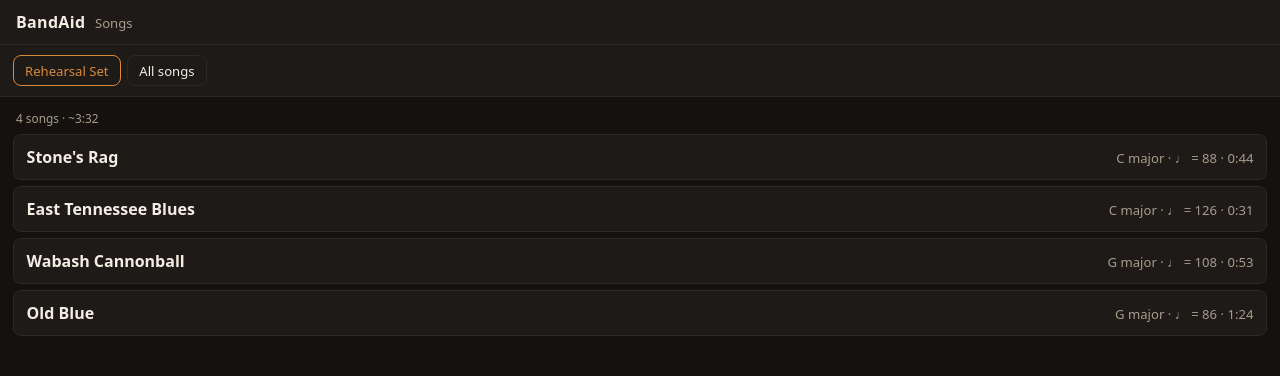
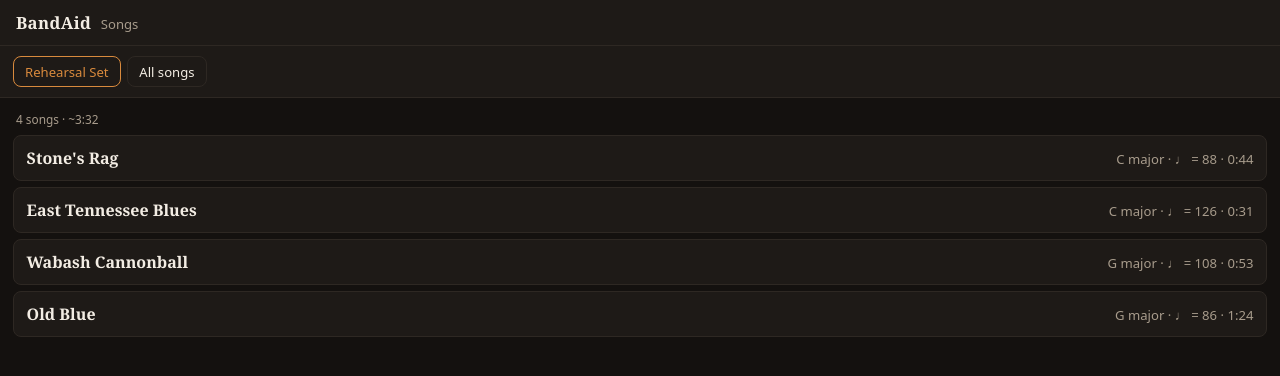
Before and after one commit to darktoad/BandAid, a Svelte app: page / in a window 1280 px wide. Shown: the top 376 px of the page. Built offline with nearby package versions, Linux system fonts and the light colour scheme.

Commit message:
style(design): FINDING-008 — serif identity type on wordmark and song titles
Co-Authored-By: Claude Fable 5 <noreply@anthropic.com>

```diff
--- a/src/app.css
+++ b/src/app.css
@@ -5,6 +5,9 @@
   --muted: #a89c8c;
   --accent: #d98a3d;
   --line: #2e2823;
+  /* Identity type: the same serif the engraved sheet and masthead use (Georgia via
+     alphaTab chord font + .masthead). Titles carry it; controls stay system-ui. */
+  --font-display: Georgia, 'Times New Roman', serif;
   font-family: system-ui, -apple-system, "Segoe UI", Roboto, sans-serif;
   color-scheme: dark;
 }
--- a/src/views/BrowseView.svelte
+++ b/src/views/BrowseView.svelte
@@ -116,7 +116,7 @@
     border-bottom: 1px solid var(--line);
     background: var(--panel);
   }
-  .brand { margin: 0; font-size: 1rem; font-weight: 700; letter-spacing: 0.02em; }
+  .brand { margin: 0; font-family: var(--font-display); font-size: 1.05rem; font-weight: 700; letter-spacing: 0.02em; }
   .ptitle { color: var(--muted); font-size: 0.82rem; flex: 1 1 auto; }
   .iconbtn { flex: 0 0 auto; width: 2rem; height: 2rem; display: inline-flex; align-items: center; justify-content: center; padding: 0; }
 
@@ -163,7 +163,7 @@
   .srow:hover { border-color: var(--accent); }
   /* The currently-open song. */
   .srow.active { border-color: var(--accent); background: rgba(217, 138, 61, 0.1); }
-  .stitle { font-weight: 600; }
+  .stitle { font-family: var(--font-display); font-weight: 600; }
   .now { color: var(--accent); font-size: 0.7rem; font-weight: 600; margin-left: 0.4rem; white-space: nowrap; }
   .smeta { color: var(--muted); font-size: 0.82rem; font-variant-numeric: tabular-nums; white-space: nowrap; }
   /* Live playback progress along the bottom of the active row. */
--- a/src/views/ChordChangesView.svelte
+++ b/src/views/ChordChangesView.svelte
@@ -562,7 +562,8 @@
     min-width: 0;
     margin: 0;
     color: var(--muted);
-    font-size: 0.82rem;
+    font-family: var(--font-display);
+    font-size: 0.88rem;
     font-weight: 400;
     white-space: nowrap;
     overflow: hidden;
@@ -739,7 +740,7 @@
     border-bottom: 1px solid var(--line);
     color: var(--ink);
   }
-  .lyrics-title { margin: 0; font-size: 1rem; font-weight: 600; }
+  .lyrics-title { margin: 0; font-family: var(--font-display); font-size: 1.05rem; font-weight: 600; }
   .lyrics-body {
     flex: 1 1 auto;
     overflow-y: auto;
```
